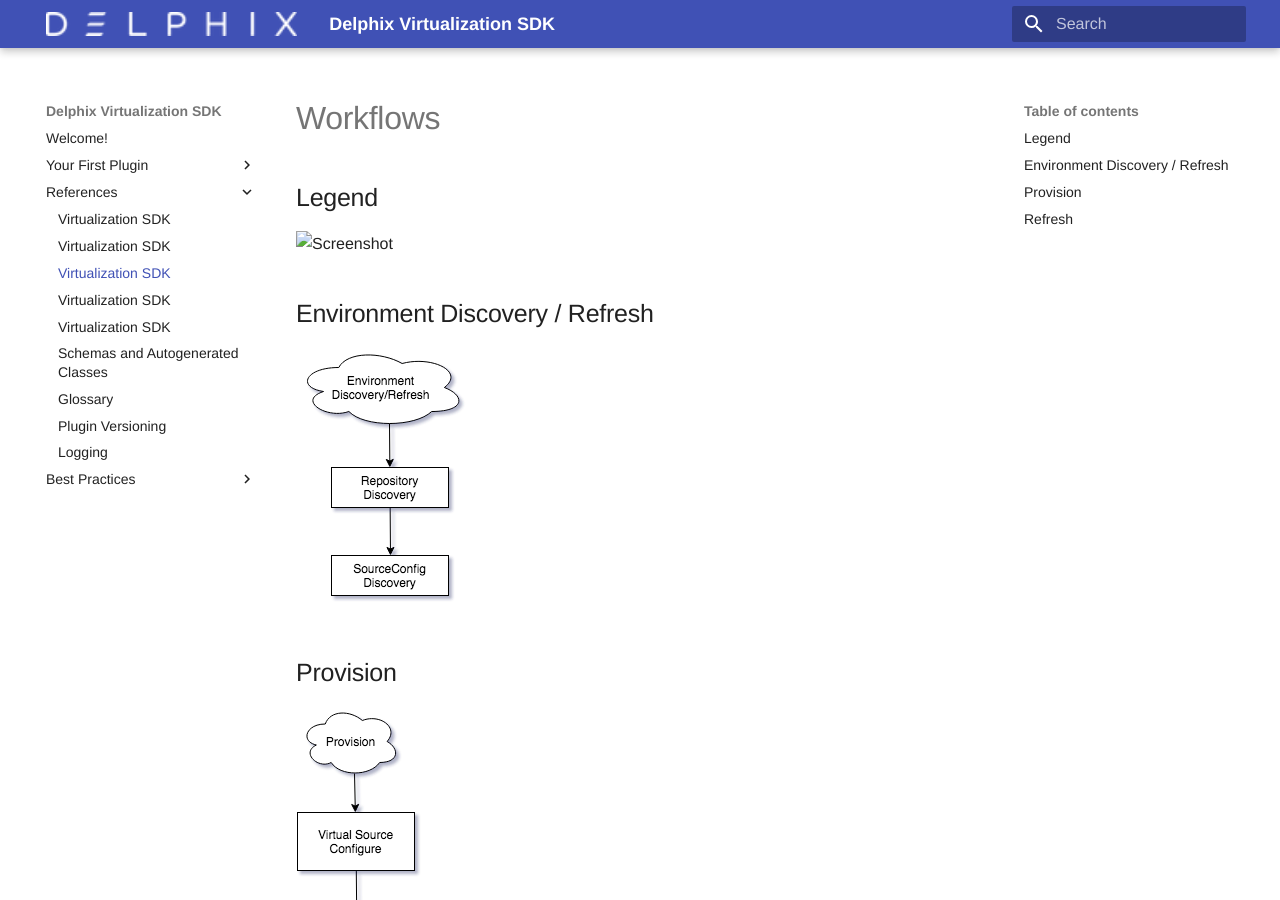
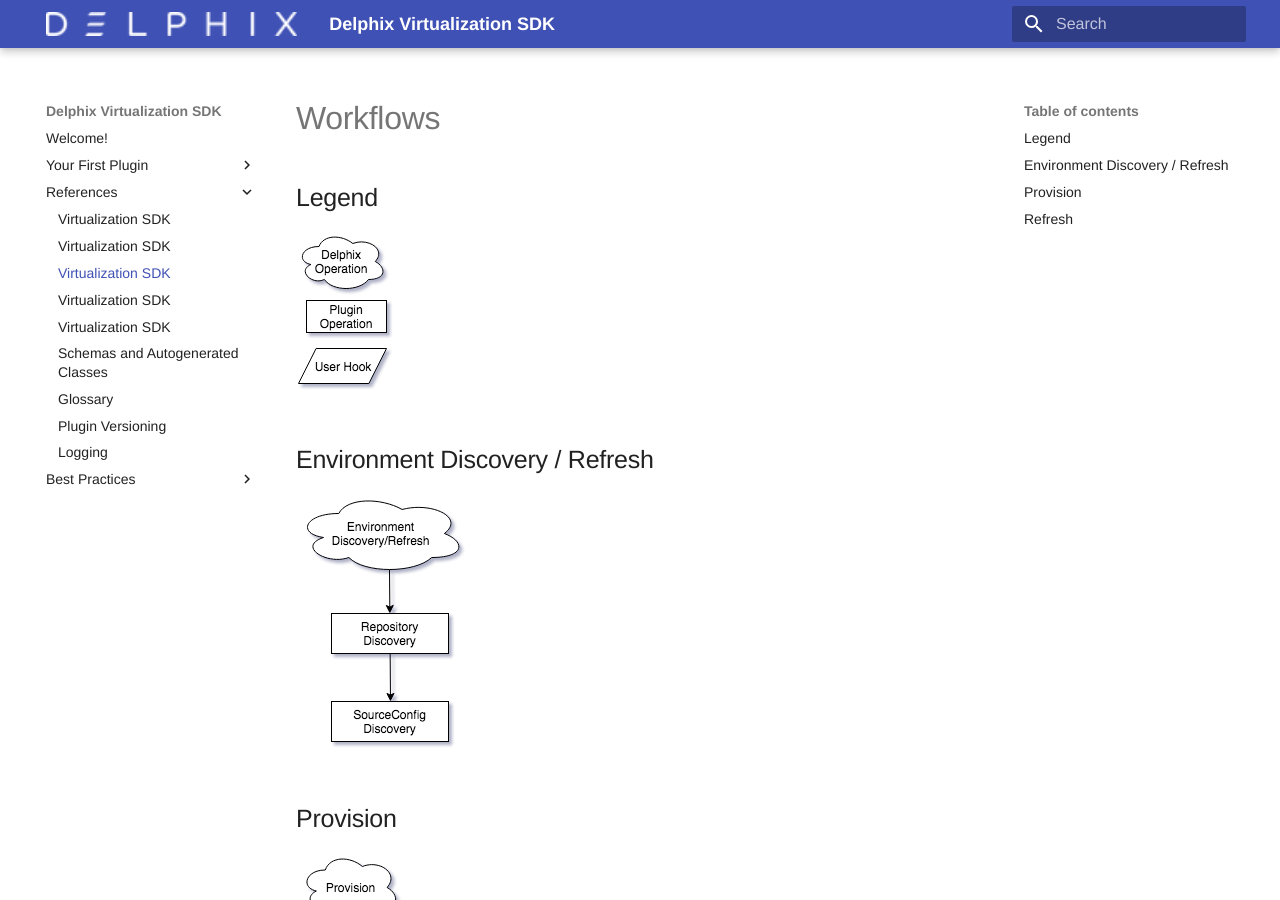
Before and after one commit to delphix/virtualization-sdk, an MkDocs documentation site: the page built from docs/References/Workflows.md, in a window 1280 px wide and 900 px high. Built offline with MkDocs 1.6.1 and Material for MkDocs 9.7.7, drawn with Linux system fonts in a browser that asks for light colours; some web fonts are replaced.

Commit message:
Fix legend

```diff
--- a/docs/References/Workflows.md
+++ b/docs/References/Workflows.md
@@ -6,7 +6,7 @@
 
 ## Legend
 
-![Screenshot](images/legend.png)
+![Screenshot](images/Legend.png)
 
 ## Environment Discovery / Refresh
 
```
